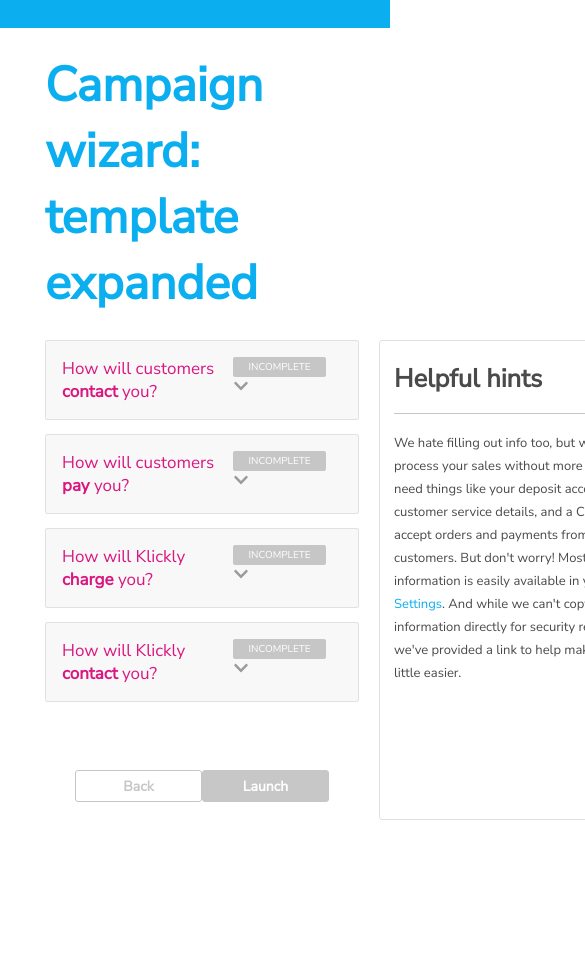
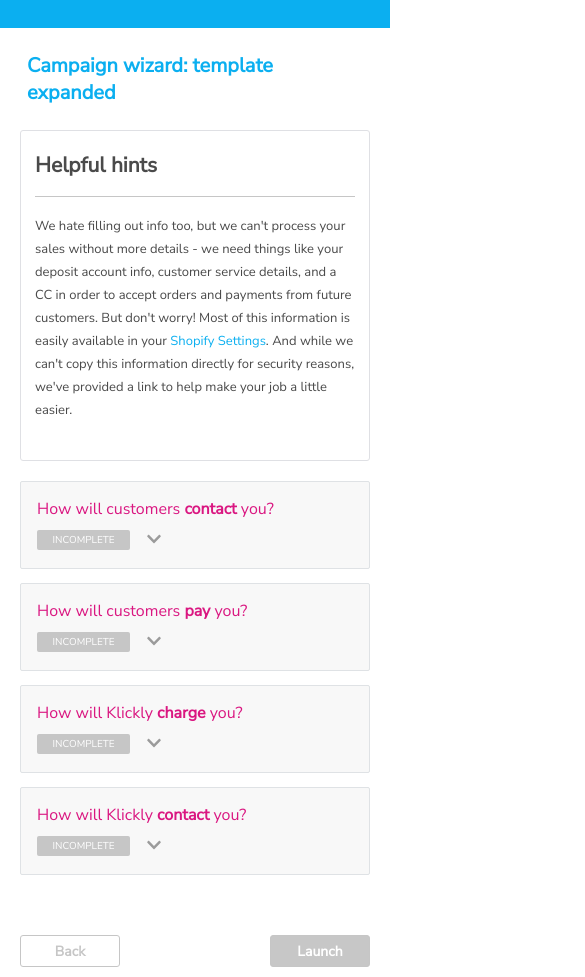
Before and after one commit to SvitlanaTsupryk-jul18/Klicky, a React (Create React App) app: page / in a window 390 px wide. Shown: the top 977 px of the page, 585 px wide, since content can reach past the window. Before the commit the page ends 844 px from the top, so only its background shows below. Built offline with nearby package versions, Linux system fonts and the light colour scheme.

Commit message:
add mediaqueries for responsive

```diff
--- a/src/App.scss
+++ b/src/App.scss
@@ -61,7 +61,7 @@ body {
 
 .info {
   margin: 0 20px 0 7px;
-  width: 100%;
+  width: calc(100% - 300px);
   &__btn {
     height: 32px;
     border-radius: 3px;
@@ -296,6 +296,80 @@ body {
   }
 }
 
-// .select {
-//   padding-bottom: 25px;
-// }
+@media only screen and (max-width: 1040px) {
+  .form__card-number {
+    flex-wrap: wrap;
+    justify-content: flex-start;
+  }
+}
+
+@media only screen and (max-width: 850px) and (min-width: 700px) {
+  .page {
+    padding: 0 20px;
+  }
+  .content__aside {
+    flex: 1 0 200px;
+  }
+  .info {
+    width: calc(100% - 200px);
+  }
+}
+
+@media only screen and (max-width: 700px) {
+  .page {
+    padding: 0 20px;
+    &__wrapper {
+      flex-wrap: wrap;
+    }
+  }
+  .info {
+    margin: 20px 0 0 0;
+    width: 100%;
+    order: 1;
+  }
+}
+
+@media only screen and (max-width: 490px) {
+  body {
+    font-size: 14px;
+  }
+  .page__header h1 {
+    font-size: 20px;
+  }
+  .content__aside {
+    flex: 1 0 250px;
+  }
+  .details {
+    &__header,
+    .cards {
+      flex-wrap: wrap;
+    }
+    &__title {
+      font-size: 16px;
+      padding-bottom: 10px;
+    }
+    &__buttons {
+      text-align: justify;
+    }
+  }
+  .info__footer,
+  .form__title {
+    padding: 10px 0;
+  }
+  .form__input--cvv {
+    width: 100%;
+  }
+  .select__input {
+    width: 100%;
+  }
+  .btn {
+    width: 100px;
+  }
+  .form__label {
+    padding-top: 10px;
+  }
+  .select__input--width {
+    width: 200px;
+    height: 3.2em;
+  }
+}
```
